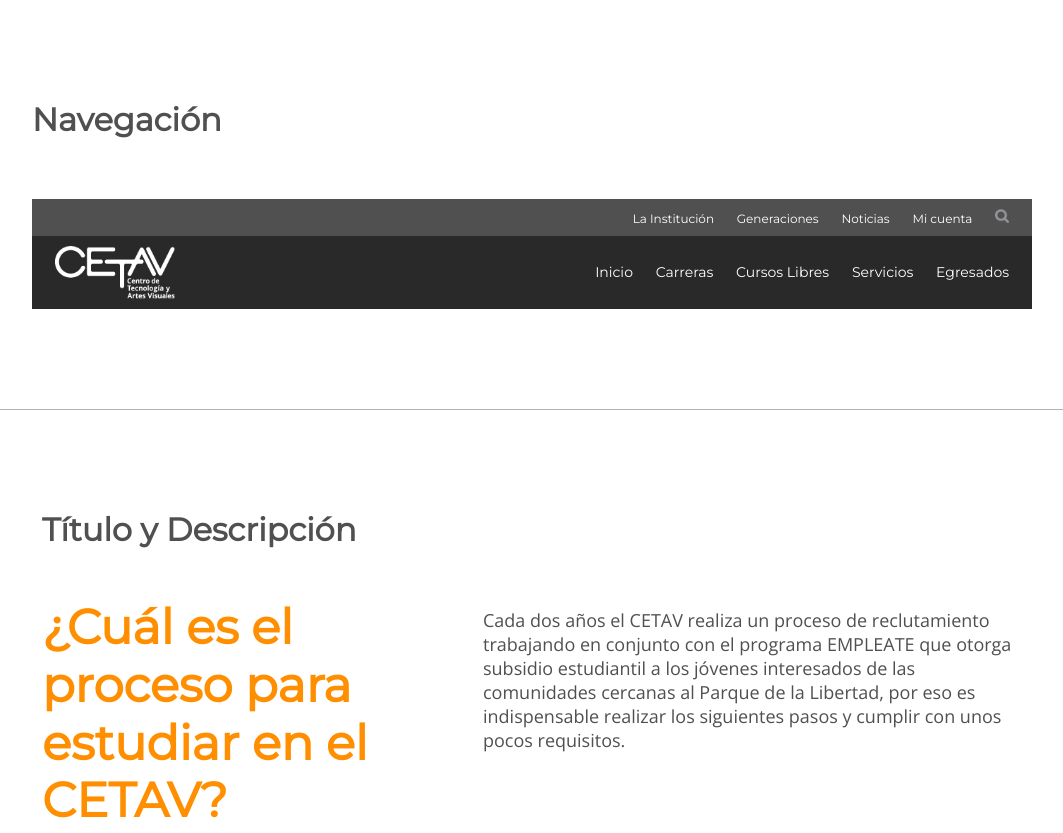
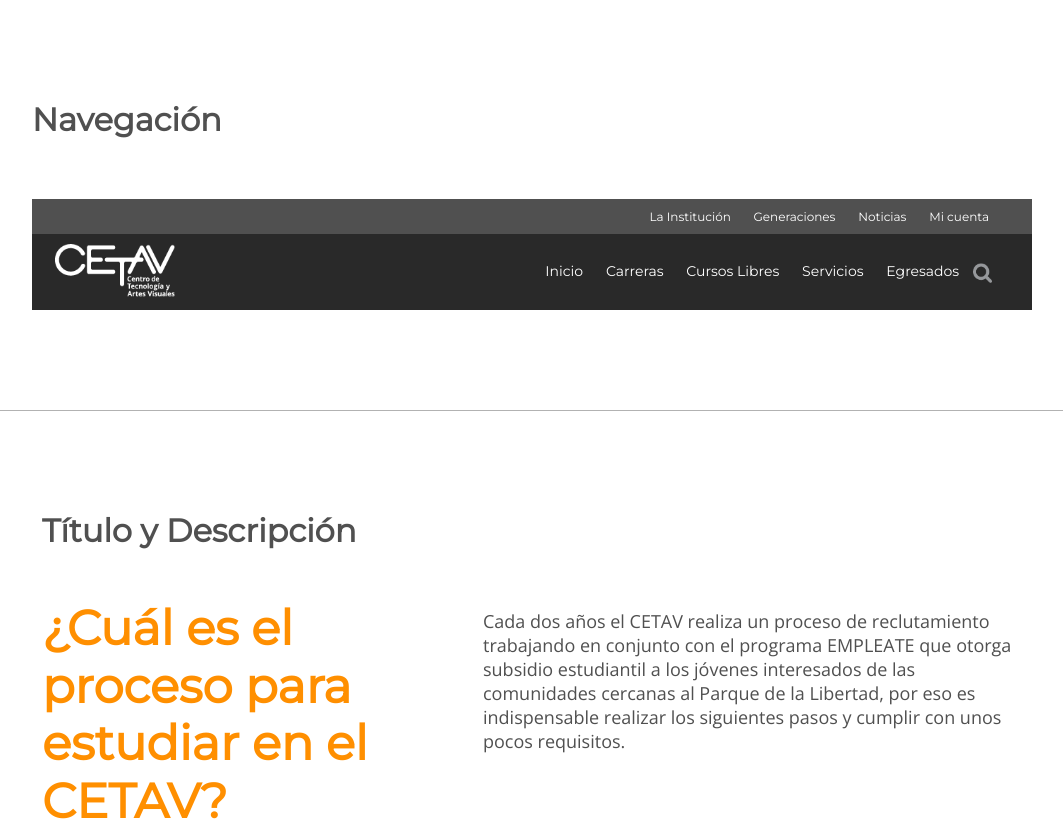
Before and after one commit to cake-bakery/cetav-componentes, a plain HTML site: page index.html in a window 1280 px wide. Shown: the top 833 px of the page, without its empty margins (108-1171 px from the left). Drawn offline with nearby package versions, Linux system fonts and the light colour scheme.

Commit message:
funcionalidad de buscador

```diff
--- a/index.html
+++ b/index.html
@@ -13,14 +13,13 @@
 		<section class="modules-total">
 			<h2 class="title-section">Navegación</h2>
 			<header>
-				<div class="container-header">
+				<div id="container-header" class="container-header">
 					<div class="content-navigation">
 						<nav class="content-navigation-secondary">
 							<a href="#">La Institución</a>
 							<a href="#">Generaciones</a>
 							<a href="#">Noticias</a>
 							<a href="#">Mi cuenta</a>
-							<img src="img/search.png" alt=""/>
 						</nav><!--navigation-secondary-->
 					</div><!--content-navigation-->
 					<div class="content-navigation">
@@ -31,8 +30,15 @@
 							<a href="#">Cursos Libres</a>
 							<a href="#">Servicios</a>
 							<a href="#">Egresados</a>
+							<button id="search-button" class="button-search">Buscar</button>
 						</nav><!--navigation-primary-->
+
 					</div><!--content-navigation-->
+					<div class="search-box">
+						<input class="search-input" type="text" placeholder="Buscar">
+					<button id="go-search"class="go-search">Buscar</button>
+					</div>
+
 				</div><!-- container-header -->
 			</header><!--Header navigation-->
 		</section><!--modules-standart-->
@@ -886,5 +892,6 @@ responsivo</p></li>
 				</ul><!--footer-list-->
 			</footer><!--end-footer-->
 		</section><!--modules-standart-->
+		<script type="text/javascript" src="js/main.js"></script>
 	</body>
 </html>
--- /dev/null
+++ b/js/main.js
@@ -0,0 +1,27 @@
+Function.prototype.method = function(name, func){
+  if(!this.prototype[name]){
+      this.prototype[name] = func;
+  }
+  return this;
+}
+
+function getId(c){
+  var elElemento = document.getElementById(c);
+ return elElemento;
+}
+
+var search = false;
+getId("search-button").onclick = function() {
+	if (!search) {
+		getId("container-header").classList.add('show-search');
+		search = true;
+	}else{
+		var id = this.getAttribute("data-menu");
+		getId("container-header").classList.remove('show-search');
+		search = false;
+	}
+};
+
+getId("go-search").onclick = function() {
+getId("container-header").classList.remove('show-search');
+};
--- a/sass/partials/modules/_navigation.scss
+++ b/sass/partials/modules/_navigation.scss
@@ -8,8 +8,16 @@ header{
     width: 120px;
     margin-left: 23px;
   }
+
+  .container-header {
+    position: relative;
+    overflow: hidden;
+    -webkit-transition: padding 1s;
+  }
   .content-navigation{
+    position: relative;
     overflow: hidden;
+    z-index: 20;
     &:nth-of-type(1){
       background: $grey;
       padding: 10px 0;
@@ -17,11 +25,13 @@ header{
     &:nth-of-type(2){
       background-color: $grey-dark;
       padding: 10px 0;
+
     }
   }
   .content-navigation-secondary{
     float: right;
     margin-right: 23px;
+
     a{
       @include font-size(12);
       font-family: $montserrat;
@@ -37,8 +47,10 @@ header{
   }
   .content-navigation-primary{
     float: right;
-		margin-top: 17px;
-		margin-right: 23px;
+    line-height: 5.5rem;
+    margin-right: 30px;
+    overflow: hidden;
+    position: relative;
     a{
       @include font-size(14);
       font-family: $montserrat;
@@ -46,4 +58,58 @@ header{
       color: $white;
     }
   }
+  .button-search {
+    background-image: url(../img/search.png);
+    background-repeat: no-repeat;
+    background-color: transparent;
+    background-position: center;
+    background-size: contain;
+    text-indent: -200000%;
+    border: none;
+    position: relative;
+    margin: 0 1rem 1rem 1rem;
+    width: 2rem;
+    height: 2rem;
+
   }
+}
+
+.search-box {
+  bottom: 0rem;
+  position: absolute;
+  left: 0;
+  width: 100%;
+}
+
+.search-input {
+  background-color: $grey-light;
+  border: none;
+  float: left;
+  @include font-size(18);
+  height: 6rem;
+  padding: 0 2rem;
+  width: 90%;
+  z-index: 10;
+}
+
+.go-search {
+  display: block;
+  background-image: url(../img/search-white.png);
+  background-repeat: no-repeat;
+  background-color: transparent;
+  background-position: center;
+  background-size: 3rem;
+  background-color: $success-green;
+  text-indent: -200000%;
+  border: none;
+  padding-top: 1rem;
+  position: relative;
+  height: 6rem;
+  float: right;
+  width: 10%;
+}
+
+.show-search{
+  padding-bottom: 6rem;
+  -webkit-transition:1s;
+}
```
Also changed, not shown: css/style.css, img/search-white.png (added), 2 other files. Lines whose indentation alone changed are shown as unchanged.
